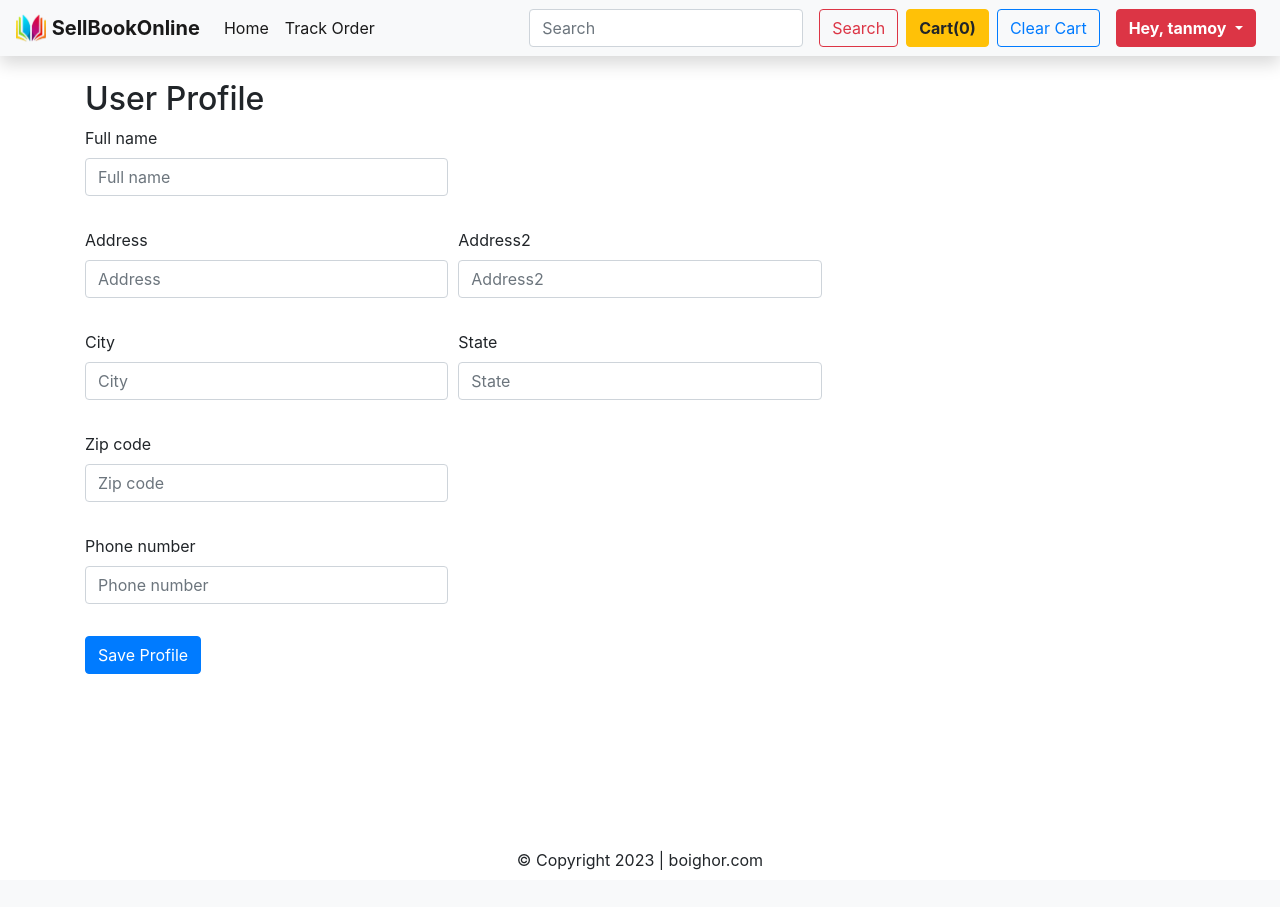
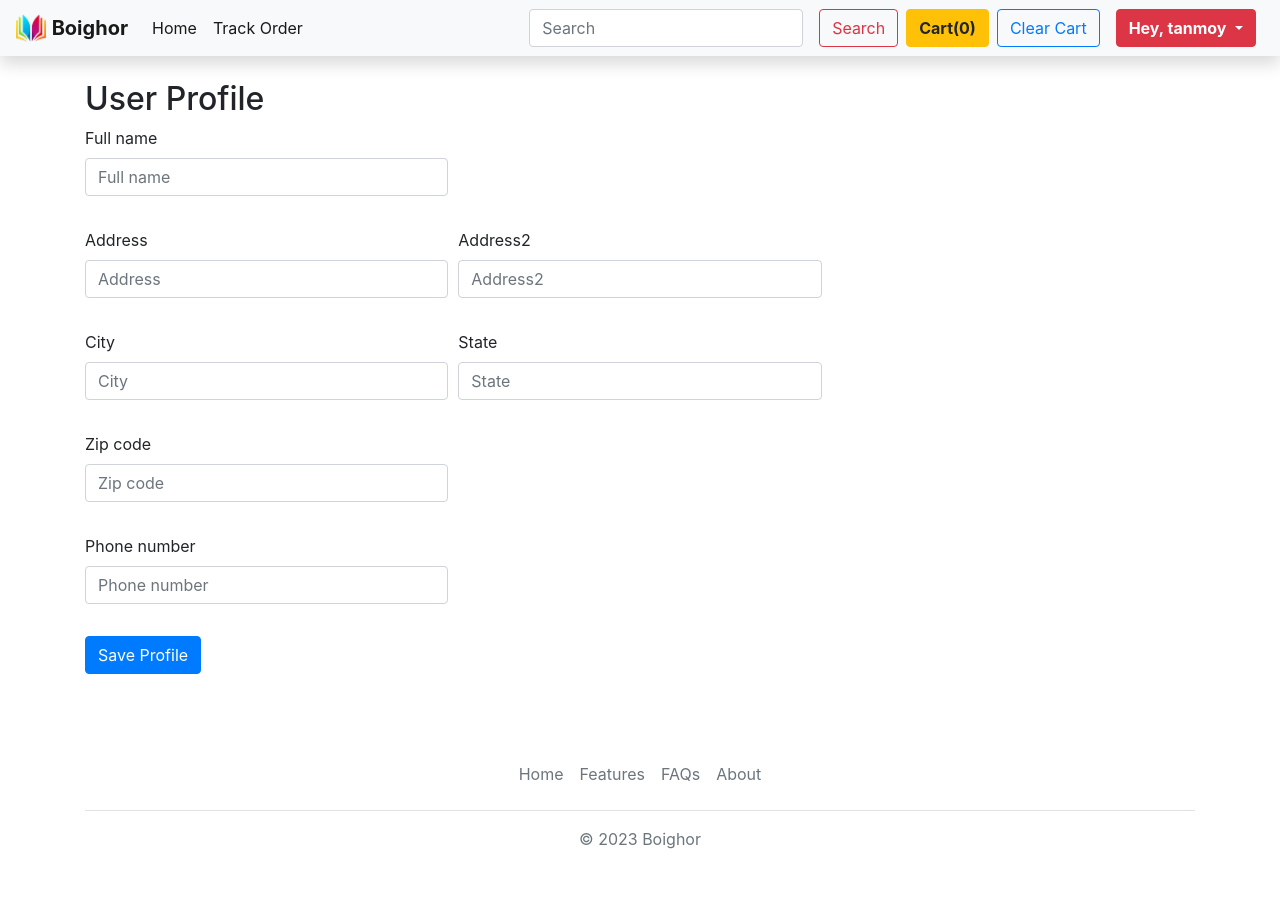
Before and after one commit to Obaidur1/Book-Reselling-project, a Django app: page /profile in a window 1280 px wide. Before the commit the page ends 870 px from the top, so only its background shows below. Run offline with Django 3.2, Linux system fonts and the light colour scheme; a user stored in the database is signed in; data comes from the database, SQL or seed files in the repository; some libraries are stand-ins or nearby versions.

Commit message:
Footer changes

```diff
--- a/templates/base.html
+++ b/templates/base.html
@@ -24,7 +24,7 @@
   <nav class="navbar navbar-expand-lg navbar-light bg-light shadow">
     <a class="navbar-brand" href="/">
       <img src="../media/home/images/img/mainlogo.png" width="30" height="30" class="d-inline-block align-top" />
-      <b>SellBookOnline</b>
+      <b>Boighor</b>
     </a>
 
     <button class="navbar-toggler" type="button" data-toggle="collapse" data-target="#navbarTogglerDemo02"
@@ -271,11 +271,17 @@ sagittis lacus vel augue laoreet rutrum faucibus.">
 
       {% endblock body %}
     </div>
-    <footer id="footer">
-      <div class="container mt-2 text-center">
-        &copy; Copyright 2023 | boighor.com
-      </div>
-    </footer>
+    <div class="container">
+      <footer class="py-3 my-4">
+        <ul class="nav justify-content-center border-bottom pb-3 mb-3">
+          <li class="nav-item"><a href="/" class="nav-link px-2 text-muted">Home</a></li>
+          <li class="nav-item"><a href="#" class="nav-link px-2 text-muted">Features</a></li>
+          <li class="nav-item"><a href="#" class="nav-link px-2 text-muted">FAQs</a></li>
+          <li class="nav-item"><a href="#" class="nav-link px-2 text-muted">About</a></li>
+        </ul>
+        <p class="text-center text-muted">&copy; 2023 Boighor</p>
+      </footer>
+    </div>
   </div>
 
   <style>
@@ -286,15 +292,6 @@ sagittis lacus vel augue laoreet rutrum faucibus.">
 
     #content-wrap {
       padding-bottom: 2.5rem;
-      /* Footer height */
-    }
-
-    #footer {
-      position: absolute;
-      bottom: 0;
-      width: 100%;
-      height: 2.5rem;
-      background-color: white;
       /* Footer height */
     }
   </style>
```
Also changed, not shown: img/jumbotron - Copy.jpg (added), img/jumbotron.jpg.
